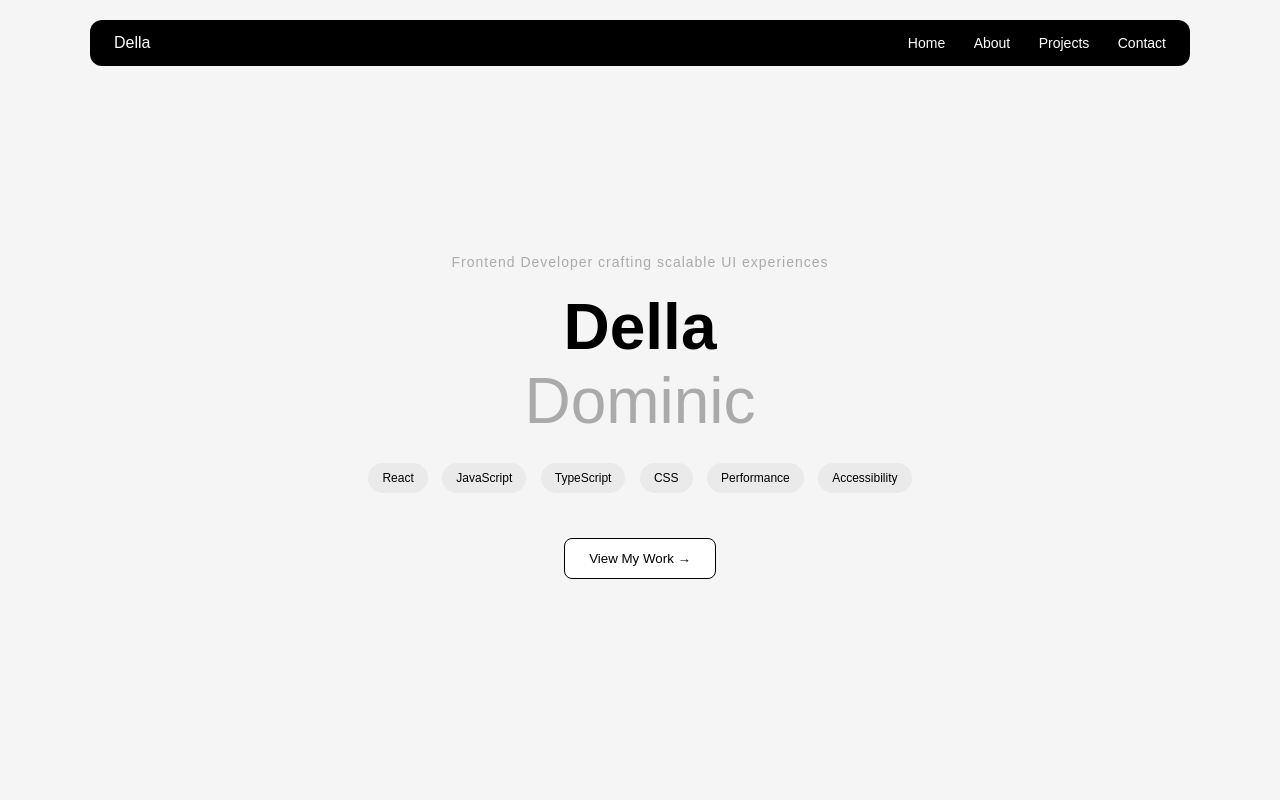
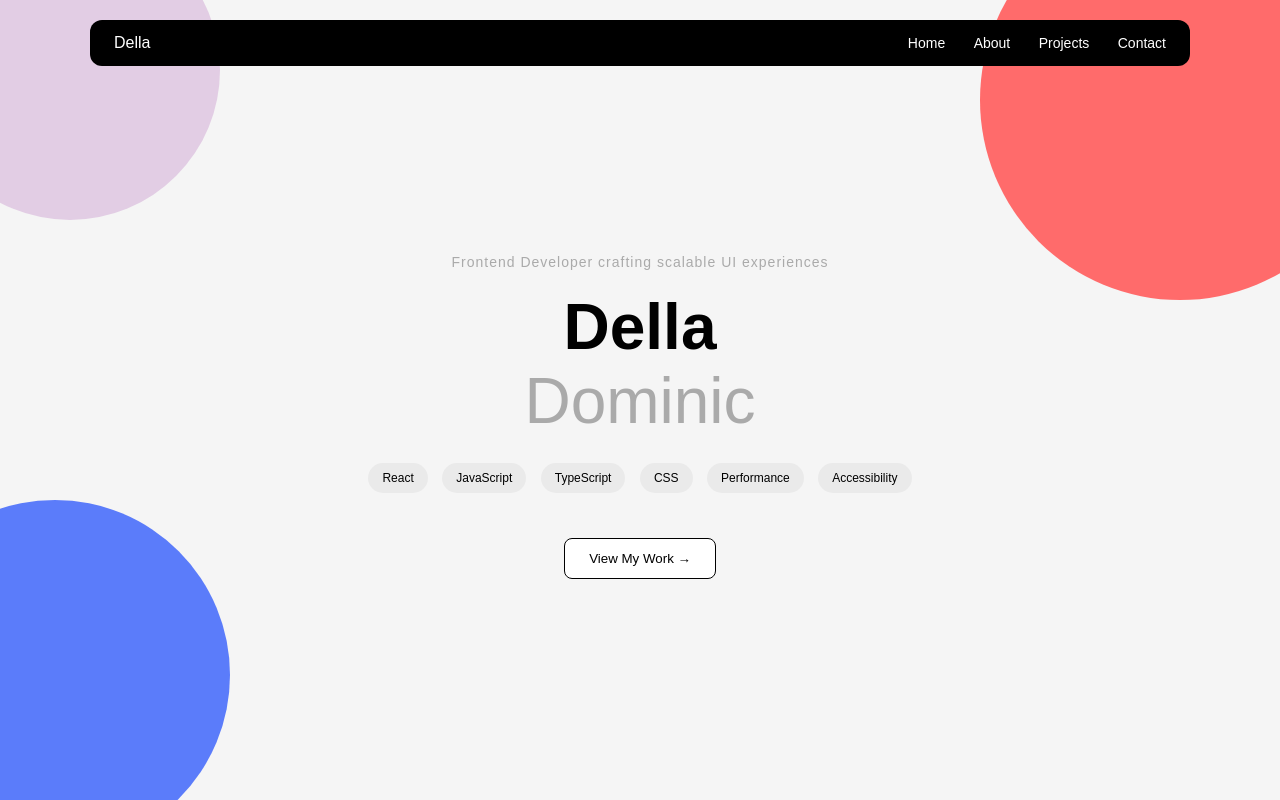
Before and after one commit to DellaDominic/portfolio, a plain HTML site: page index.html in a window 1280 px wide. Drawn offline with Linux system fonts and the light colour scheme.

Commit message:
Add background layer with basic blobs

```diff
--- a/index.html
+++ b/index.html
@@ -7,8 +7,15 @@
     <link rel="stylesheet" href="style.css" />
   </head>
   <body>
+    <!-- BACKGROUND LAYER -->
+    <div class="page-bg">
+      <div class="blob blob-right-red"></div>
+      <div class="blob blob-left-purple"></div>
+      <div class="blob blob-bottom-left-blue"></div>
+      <!-- <div class="blob blob-soft"></div> -->
+    </div>
     <!-- NAVBAR -->
-    <header class="navbar">
+    <header class="header">
       <div class="nav-container">
         <div class="logo"><a href="/">Della</a></div>
         <nav class="nav-links">
@@ -21,6 +28,7 @@
     </header>
     <!-- HERO -->
     <section class="hero">
+      <!-- the main hero content -->
       <div class="hero-content">
         <p class="subtitle">
           Frontend Developer crafting scalable UI experiences
--- a/style.css
+++ b/style.css
@@ -1,4 +1,4 @@
-/* CSS reset */
+/* CSS RESET */
 * {
   margin: 0;
   padding: 0;
@@ -10,12 +10,72 @@ body {
   background: #f5f5f5;
 }
 
-/* Nav bar styles */
-.navbar {
+/* BACKGROUND STYLES */
+.page-bg {
+  /* background sticks to the viewport and doesn't scroll with the content  */
+  position: fixed;
+  inset: 0;
+  z-index: -1;
+  /* clips the background to the viewport, preventing any overflow from being visible */
+  overflow: hidden;
+}
+
+.blob {
+  position: absolute;
+  border-radius: 50%;
+  /* filter: blur(60px); */
+  /* opacity: 0.7; */
+}
+
+.blob-right-red {
+  width: 400px;
+  height: 400px;
+  background: #ff6b6b;
+
+  top: -100px;
+  right: -100px;
+}
+.blob-bottom-left-blue {
+  width: 350px;
+  height: 350px;
+  background: #5b7cfa;
+
+  bottom: -50px;
+  left: -120px;
+
+  /* filter: blur(50px); */
+  /* transform: scale(1.2); */
+}
+
+.blob-left-purple {
+  width: 300px;
+  height: 300px;
+  background: #e2cde4;
+
+  top: -80px;
+  left: -80px;
+}
+
+/* .blob-soft {
+  width: 500px;
+  height: 500px;
+  background: red;
+
+  top: 20%;
+  left: 40%;
+
+  filter: blur(100px);
+  opacity: 0.3;
+} */
+
+/* HEADER */
+.header {
   margin-top: 20px;
   display: flex;
   justify-content: center;
 }
+
+/* NAVBAR */
 
 .nav-container {
   background: #000;
@@ -40,7 +100,7 @@ body {
   font-size: 14px;
 }
 
-/* Hero styles */
+/* HERO */
 
 .hero {
   height: 90vh;
```
